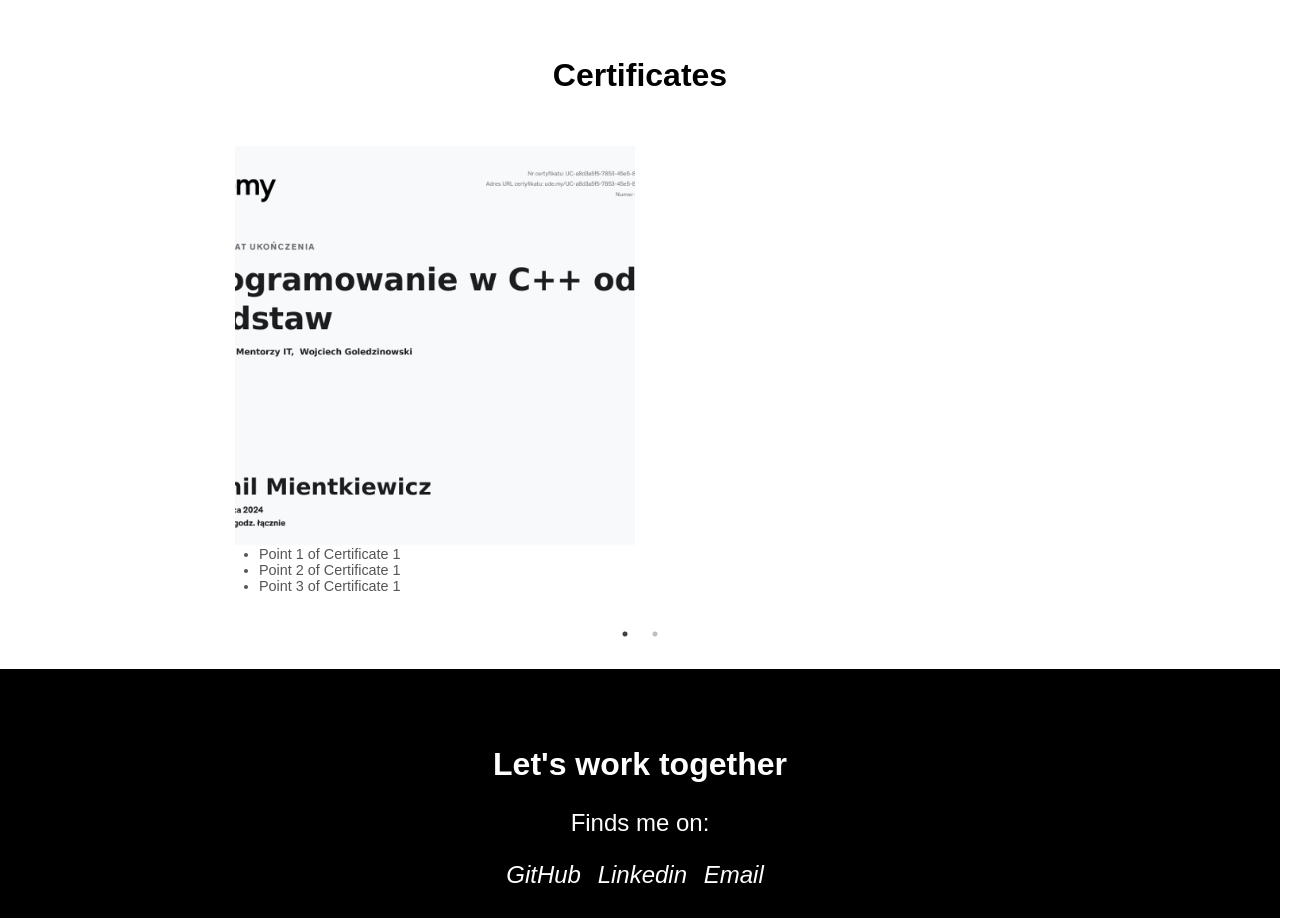
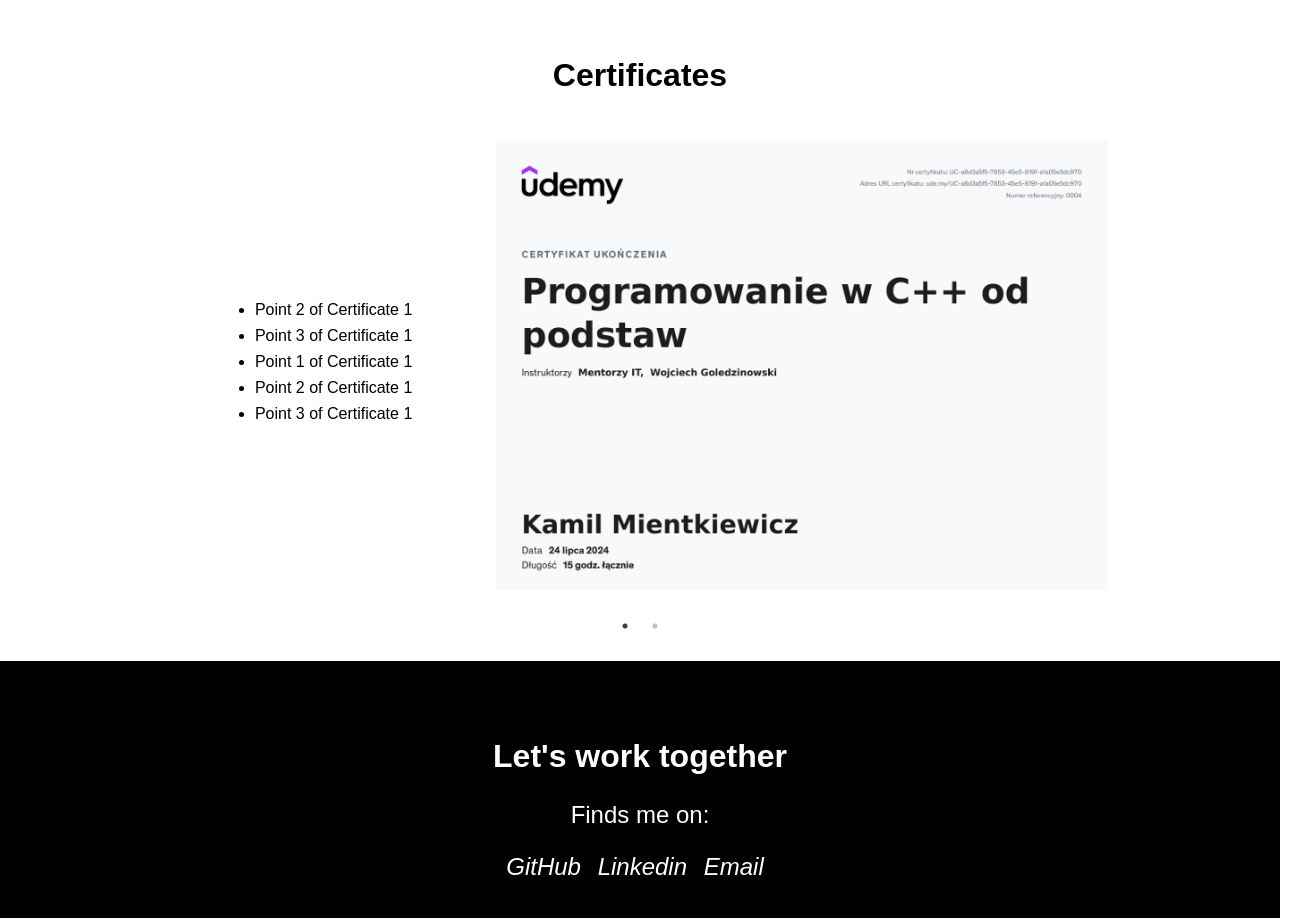
Before and after one commit to kamilgb11/my-portfolio, a React (Create React App) app: page / in a window 1280 px wide. Shown: the part 1820-2738 px from the top of the page, 1305 px wide, since content can reach past the window. Built offline with nearby package versions, Linux system fonts and the light colour scheme.

Commit message:
caruzelfixes
js and css

```diff
--- a/src/components/Carousel.js
+++ b/src/components/Carousel.js
@@ -16,19 +16,11 @@ function Carousel() {
   const certificates = [
     {
       img: certificate1,
-      description: [
-        'Point 1 of Certificate 1',
-        'Point 2 of Certificate 1',
-        'Point 3 of Certificate 1',
-      ],
+      description: ['Point 2 of Certificate 1', 'Point 3 of Certificate 1', 'Point 1 of Certificate 1', 'Point 2 of Certificate 1', 'Point 3 of Certificate 1',],
     },
     {
       img: certificate2,
-      description: [
-        'Point 1 of Certificate 2',
-        'Point 2 of Certificate 2',
-        'Point 3 of Certificate 2',
-      ],
+      description: ['Point 1 of Certificate 2', 'Point 2 of Certificate 2','Point 1 of Certificate 2', 'Point 2 of Certificate 2', 'Point 3 of Certificate 2'],
     },
   ];
 
@@ -39,12 +31,16 @@ function Carousel() {
         <Slider {...settings}>
           {certificates.map((cert, index) => (
             <div key={index} className="image-box">
-              <img src={cert.img} alt={`Certificate ${index + 1}`} className="carousel-image" />
-              <ul className="carousel-description">
-                {cert.description.map((point, idx) => (
-                  <li key={idx}>{point}</li>
-                ))}
-              </ul>
+              <div className="carousel-content">
+                <ul className="carousel-description">
+                  {cert.description.map((point, idx) => (
+                    <li key={idx}>{point}</li>
+                  ))}
+                </ul>
+                <div className="carousel-image-container">
+                  <img src={cert.img} alt={`Certificate ${index + 1}`} className="carousel-image" />
+                </div>
+              </div>
             </div>
           ))}
         </Slider>
--- a/src/index.css
+++ b/src/index.css
@@ -150,61 +150,44 @@ div.my-information {
   background-color: black;
 }
 
-.image-box {
-  margin: 15px;
-  flex: 0 1 calc(25% - 10px);
+/* karuzela */
+
+.carousel-content {
   display: flex;
-  flex-direction: column;
-  align-items: center;
-  padding: 10px;
-  flex-wrap: wrap;
-  justify-content: center;
-  gap: 1rem;
+  align-items: center; /* Wyśrodkowanie pionowe elementów */
+  justify-content: center; /* Wyśrodkowanie poziome */
+  gap: 4rem; /* Odstęp między opisem a obrazkiem */
 }
 
-carousel-section {
-  padding: 2rem;
-  text-align: center;
+.carousel-description {
+  list-style-type: disc;
+  padding-left: 6.5rem;
+  margin: 0;
+  max-width: auto; /* Ograniczenie szerokości listy */
 }
 
-.carousel-container {
-  max-width: 860px; /* Zmniejsz szerokość kontenera */
-  margin: 0 auto; /* Wycentruj karuzelę */
+.carousel-image-container {
+  display: flex;
+  justify-content: center;
+  align-items: center;
+  max-width: 700px; /* Zwiększona szerokość kontenera */
+  height: auto; /* Dostosowanie wysokości kontenera */
+  padding: 20px; /* Opcjonalnie, dodanie odstępów wewnątrz kontenera */
 }
 
 .carousel-image {
-  max-width: 300px;
-  width: 100%;
-  height: auto;
-  object-fit: contain; /* Upewnij się, że obraz nie jest ucięty */
+  width: auto; /* Szerokość automatyczna, aby dopasować do kontenera */
+  max-width: 100%; /* Upewnia się, że obrazek nie wyjdzie poza kontener */
+  height: auto; /* Dostosowanie wysokości obrazka */
+  max-height: 450px; /* Maksymalna wysokość, ale bez sztywnego przycinania */
+  object-fit: contain; /* Zachowuje proporcje obrazka bez przycinania */
 }
 
-.carousel-description {
-  text-align: left;
-  font-size: 0.9rem;
-  color: #555;
-  margin: 0;
-  list-style-type: disc; /* Wypunktowana lista */
-  padding-left: 1.5rem; /* Dodaj odstęp od lewej, aby punkty były wyraźnie widoczne */
-  max-width: 400px; /* Ogranicz szerokość opisu */
+.carousel-description li {
+  margin-bottom: 0.5rem;
 }
 
-.image-box img {
-  min-width: 200px;
-  max-width: 400px;
-  height: 400px;
-  object-fit: cover;
-}
-
-.image-box div {
-  text-align: center;
-  padding-top: 10px;
-}
-
-.image-box a {
-  text-decoration: none;
-  color: inherit;
-}
+/* Koniec karuzeli */
 
 #contact-section {
   margin-top: 50px;
```
